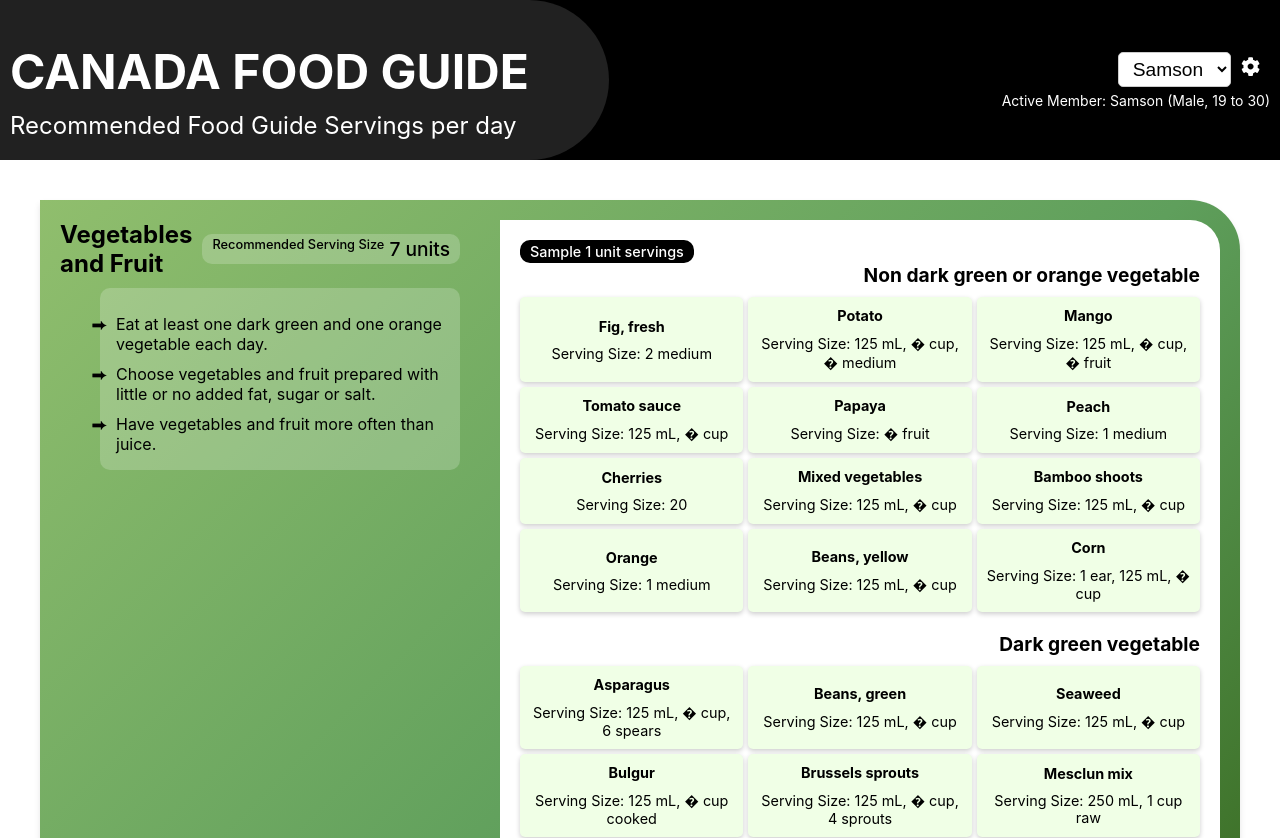
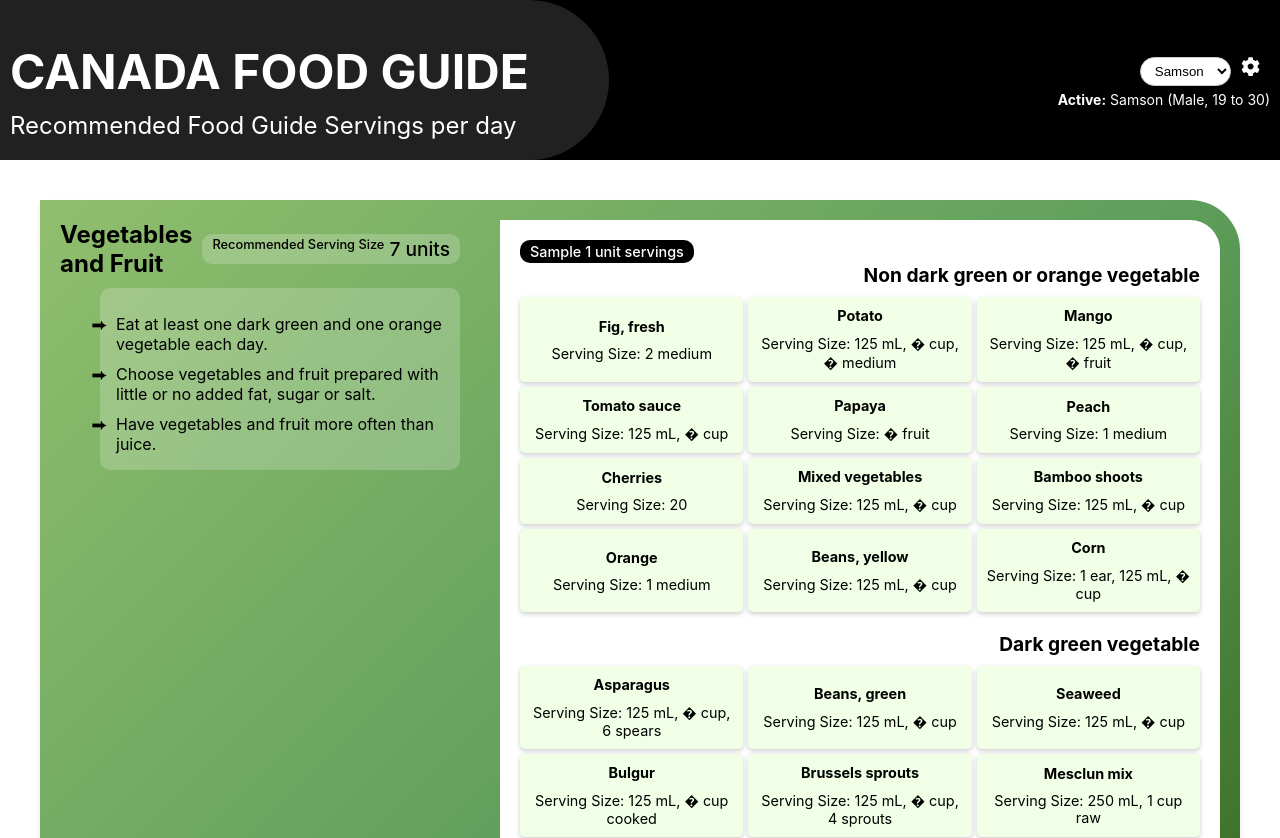
Before and after one commit to samsonmaconi/canada-food-guide, a React (Create React App) app: page / in a window 1280 px wide. Shown: the top 838 px of the page. Built offline with nearby package versions, Linux system fonts and the light colour scheme.

Commit message:
fix: style fixes and chores

```diff
--- a/src/components/FoodGroupCard/FoodGroupCard.tsx
+++ b/src/components/FoodGroupCard/FoodGroupCard.tsx
@@ -54,7 +54,7 @@ FoodGroupCard.propTypes = {
     id: PropTypes.string.isRequired,
     name: PropTypes.string.isRequired,
     directionalStatemments: PropTypes.arrayOf(PropTypes.string).isRequired,
-    categories: PropTypes.arrayOf(PropTypes.string).isRequired
+    categories: PropTypes.arrayOf(PropTypes.object).isRequired
   }).isRequired
 }
 
--- a/src/components/FoodSamples/FoodSamples.tsx
+++ b/src/components/FoodSamples/FoodSamples.tsx
@@ -28,7 +28,7 @@ const FoodSamples: React.FC<Props> = ({ foodGroupCategories }) => {
                     <span className="category-name">{category.name}</span>
                     <div className="food-items">
                         {getRandomItemsFromArray(category.oneUnitServingExamples, Math.min(category.oneUnitServingExamples.length, SAMPLE_SIZE_PER_CATEGORY[Breakpoint],)).map((food: OneUnitServingExample, key: React.Key) => (
-                            <FoodItemCard key={key} name={food.foodName} imgUrl={food.imageUrl} servingSize={food.servingSize} categoryId={category.id} />
+                            <FoodItemCard key={key} name={food.foodName} imgUrl={food.imageUrl} servingSize={food.servingSize.toString()} categoryId={category.id} />
                         ))}
                     </div>
                 </div>
--- a/src/components/Header/Header.scss
+++ b/src/components/Header/Header.scss
@@ -26,3 +26,9 @@
         margin-bottom: 10px;
     }
 }
+
+@media (max-width: 767.8px) {
+    .header {
+        font-size: 1rem;
+    }
+}
--- a/src/components/Strings.const.ts
+++ b/src/components/Strings.const.ts
@@ -1,6 +1,7 @@
-// Todo: Localize for other languages
+// TODO: Localize for other languages
 
 export const STRING_CONSTANTS = {
+    Active: "Active",
     HeaderTitle: "Canada Food Guide",
     HeaderDescription: "Recommended Food Guide Servings per day",
     Loading: "Loading...",
--- a/src/components/UserMenu/UserMenu.scss
+++ b/src/components/UserMenu/UserMenu.scss
@@ -16,10 +16,9 @@
 .user-menu-dropdown {
 
     select {
-        font-size: 1.2rem;
         padding: 5px 10px;
         border: 1px solid #ccc;
-        border-radius: 5px;
+        border-radius: 15px;
         background-color: #fff;
         cursor: pointer;
 
@@ -44,4 +43,5 @@
 
 .user-info {
     font-size: 14px;
+    text-align: right;
 }
--- a/src/components/UserMenu/UserMenu.tsx
+++ b/src/components/UserMenu/UserMenu.tsx
@@ -9,7 +9,7 @@ const UserInfo = (props: { name: any; ageGroup: any; sex: any; }) => {
   const { name, ageGroup, sex } = props;
   return (
     <div className="user-info">
-      <span>Active Member: {`${name} (${sex}, ${ageGroup})`}</span>
+      <span><b>{STRING_CONSTANTS.Active}:</b> {`${name} (${sex}, ${ageGroup})`}</span>
     </div>
   );
 }
```
